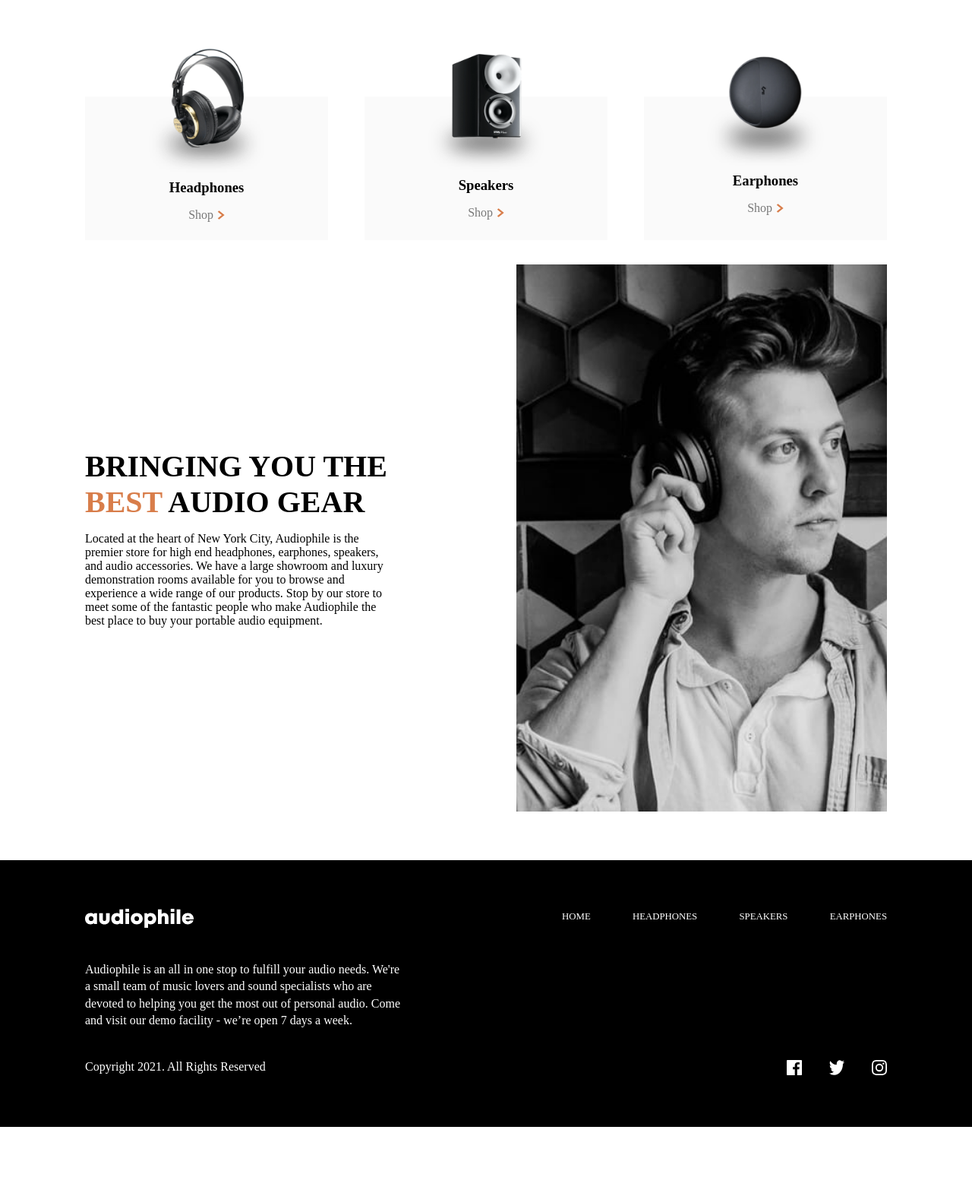
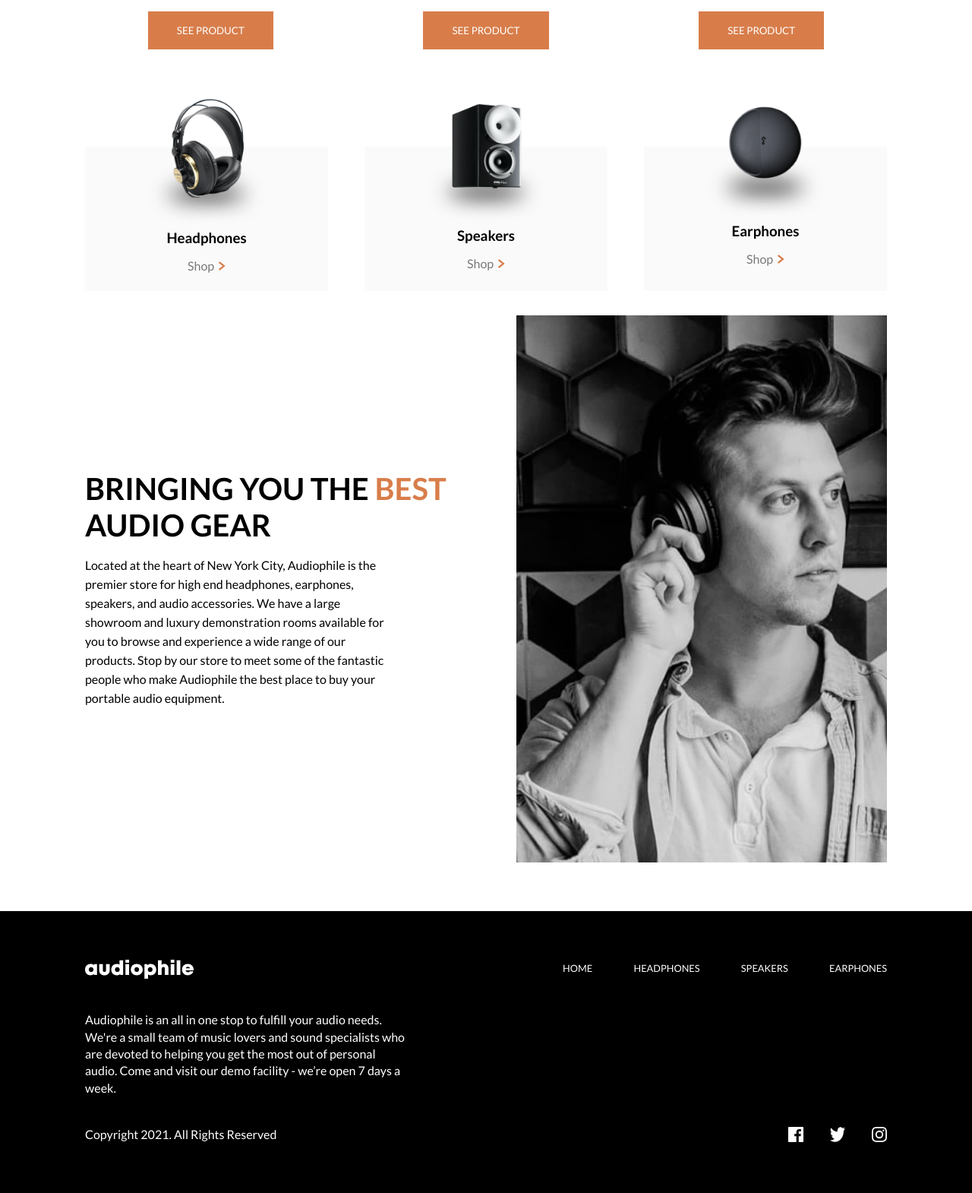
Before and after one commit to okondev2021/AUDIOPHILE, a Django app: a page that uses commerce/templates/commerce/product.html in a window 1280 px wide. Shown: the part 2083-3653 px from the top of the page at 76% size. Before the commit the page ends 3566 px from the top, so only its background shows below. Run offline with Django 3.2, Linux system fonts and the light colour scheme; a user stored in the database is signed in; data comes from the database, SQL or seed files in the repository; both versions use the stored data as it was after the commit.

Commit message:
audiocommit

```diff
--- a/commerce/static/commerce/audioadmin.css
+++ b/commerce/static/commerce/audioadmin.css
@@ -1,7 +1,8 @@
 *{
     margin: 0;
     padding: 0;
-    box-sizing: border-box
+    box-sizing: border-box;
+    font-family: 'Lato', sans-serif;
 }
 
 .container{
--- a/commerce/static/commerce/checkout.css
+++ b/commerce/static/commerce/checkout.css
@@ -1,7 +1,8 @@
 *{
     margin: 0;
     padding: 0;
-    box-sizing: border-box
+    box-sizing: border-box;
+    font-family: 'Lato', sans-serif;
 }
 
 button{
--- a/commerce/static/commerce/login.css
+++ b/commerce/static/commerce/login.css
@@ -1,7 +1,8 @@
  *{
     margin: 0;
     padding: 0;
-    box-sizing: border-box
+    box-sizing: border-box;
+    font-family: 'Lato', sans-serif;
 }
 
 body{
--- a/commerce/static/commerce/product.css
+++ b/commerce/static/commerce/product.css
@@ -1,7 +1,8 @@
 *{
     margin: 0;
     padding: 0;
-    box-sizing: border-box
+    box-sizing: border-box;
+    font-family: 'Lato', sans-serif;
 }
 
 button{
@@ -198,7 +199,8 @@
 }
 
 main .top .top-right p{
-    width: 85%
+    width: 85%;
+    line-height: 25px
 }
 
 main .top .top-right b{
@@ -256,7 +258,7 @@
 
 main .top .features p{
     margin-top: 1em;
-    line-height: 1.3em
+    line-height: 25px
 }
 
 main .top .box{
@@ -408,7 +410,8 @@
 
 .bringing .bringing-left p{
     width: 81%;
-    margin-top: 1em
+    margin-top: 1em;
+    line-height: 25px
 }
 
 .bringing .bringing-left span{
--- a/commerce/static/commerce/register.css
+++ b/commerce/static/commerce/register.css
@@ -1,7 +1,8 @@
 *{
     margin: 0;
     padding: 0;
-    box-sizing: border-box
+    box-sizing: border-box;
+    font-family: 'Lato', sans-serif;
 }
 
 body{
--- a/commerce/static/commerce/template.css
+++ b/commerce/static/commerce/template.css
@@ -1,7 +1,8 @@
 *{
     margin: 0;
     padding: 0;
-    box-sizing: border-box
+    box-sizing: border-box;
+    font-family: 'Lato', sans-serif;
 }
 
 .container{
@@ -235,7 +236,8 @@
 
 .bringing .bringing-left p{
     width: 81%;
-    margin-top: 1em
+    margin-top: 1em;
+    line-height: 25px
 }
 
 .bringing .bringing-left span{
--- a/commerce/templates/commerce/adminproduct.html
+++ b/commerce/templates/commerce/adminproduct.html
@@ -7,6 +7,9 @@
     <meta http-equiv="X-UA-Compatible" content="ie=edge">
     <title>Audiophile Admin</title>
     <link rel="stylesheet" href="{% static 'commerce/audioadmin.css' %}">
+    <link rel="preconnect" href="https://fonts.googleapis.com">
+    <link rel="preconnect" href="https://fonts.gstatic.com" crossorigin>
+    <link href="https://fonts.googleapis.com/css2?family=Lato:wght@400;700&display=swap" rel="stylesheet">
 </head>
 <body>
     <div class="container">
--- a/commerce/templates/commerce/audiophileadmin-create.html
+++ b/commerce/templates/commerce/audiophileadmin-create.html
@@ -7,6 +7,9 @@
     <meta http-equiv="X-UA-Compatible" content="ie=edge">
     <title>Audiophile Admin</title>
     <link rel="stylesheet" href="{% static 'commerce/audioadmin.css' %}">
+    <link rel="preconnect" href="https://fonts.googleapis.com">
+    <link rel="preconnect" href="https://fonts.gstatic.com" crossorigin>
+    <link href="https://fonts.googleapis.com/css2?family=Lato:wght@400;700&display=swap" rel="stylesheet">
 </head>
 <body>
     <div class="container">
--- a/commerce/templates/commerce/checkout.html
+++ b/commerce/templates/commerce/checkout.html
@@ -7,6 +7,9 @@
   <title>Audiophile</title>
   <link rel="stylesheet" href="{% static 'commerce/checkout.css' %}">
   <script src="{% static 'commerce/checkout.js' %}"></script>
+  <link rel="preconnect" href="https://fonts.googleapis.com">
+  <link rel="preconnect" href="https://fonts.gstatic.com" crossorigin>
+  <link href="https://fonts.googleapis.com/css2?family=Lato:wght@400;700&display=swap" rel="stylesheet">
 </head>
 <body>
   <div class="container">
--- a/commerce/templates/commerce/index.html
+++ b/commerce/templates/commerce/index.html
@@ -7,6 +7,9 @@
   <title>Audiophile</title>
   <link rel="stylesheet" href="{% static 'commerce/styles.css' %}">
   <script src="{% static 'commerce/index.js' %}"></script>
+  <link rel="preconnect" href="https://fonts.googleapis.com">
+  <link rel="preconnect" href="https://fonts.gstatic.com" crossorigin>
+  <link href="https://fonts.googleapis.com/css2?family=Lato:wght@400;700&display=swap" rel="stylesheet">
 </head>
 <body>
   <div class="container">
--- a/commerce/templates/commerce/login.html
+++ b/commerce/templates/commerce/login.html
@@ -8,6 +8,9 @@
         <title>Audiophile</title>
         <link rel="stylesheet" href="{% static 'commerce/login.css' %}"/>
         <script src="{% static 'commerce/auth.js' %}"></script>
+        <link rel="preconnect" href="https://fonts.googleapis.com">
+        <link rel="preconnect" href="https://fonts.gstatic.com" crossorigin>
+        <link href="https://fonts.googleapis.com/css2?family=Lato:wght@400;700&display=swap" rel="stylesheet">
     </head>
     <body>
         <div class="container">
--- a/commerce/templates/commerce/product.html
+++ b/commerce/templates/commerce/product.html
@@ -9,6 +9,9 @@
     <link rel="stylesheet" href="{% static 'commerce/product.css'%}">
     <script src="{% static 'commerce/product.js' %}"></script>
     <script src="{% static 'commerce/prod.js' %}"></script>
+    <link rel="preconnect" href="https://fonts.googleapis.com">
+    <link rel="preconnect" href="https://fonts.gstatic.com" crossorigin>
+    <link href="https://fonts.googleapis.com/css2?family=Lato:wght@400;700&display=swap" rel="stylesheet">
 </head>
 <body>
     <div class="container">
--- a/commerce/templates/commerce/register.html
+++ b/commerce/templates/commerce/register.html
@@ -10,6 +10,9 @@
         <title>Audiophile</title>
         <link rel="stylesheet" href="{% static 'commerce/register.css' %}">
         <script src="{% static 'commerce/auth.js' %}"></script>
+        <link rel="preconnect" href="https://fonts.googleapis.com">
+        <link rel="preconnect" href="https://fonts.gstatic.com" crossorigin>
+        <link href="https://fonts.googleapis.com/css2?family=Lato:wght@400;700&display=swap" rel="stylesheet">
     </head>
     <body>
         <div class="container">
--- a/commerce/templates/commerce/template.html
+++ b/commerce/templates/commerce/template.html
@@ -7,6 +7,9 @@
   <title>Audiophile</title>
   <link rel="stylesheet" href="{% static 'commerce/template.css' %}">
   <script src="{% static 'commerce/template.js' %}"></script>
+  <link rel="preconnect" href="https://fonts.googleapis.com">
+  <link rel="preconnect" href="https://fonts.gstatic.com" crossorigin>
+  <link href="https://fonts.googleapis.com/css2?family=Lato:wght@400;700&display=swap" rel="stylesheet">
 </head>
 <body>
   <div class="container">
```
Also changed, not shown: audiophile/settings.py (+8 -6 lines), commerce/static/commerce/styles.css (+6 -3 lines), db.sqlite3.
